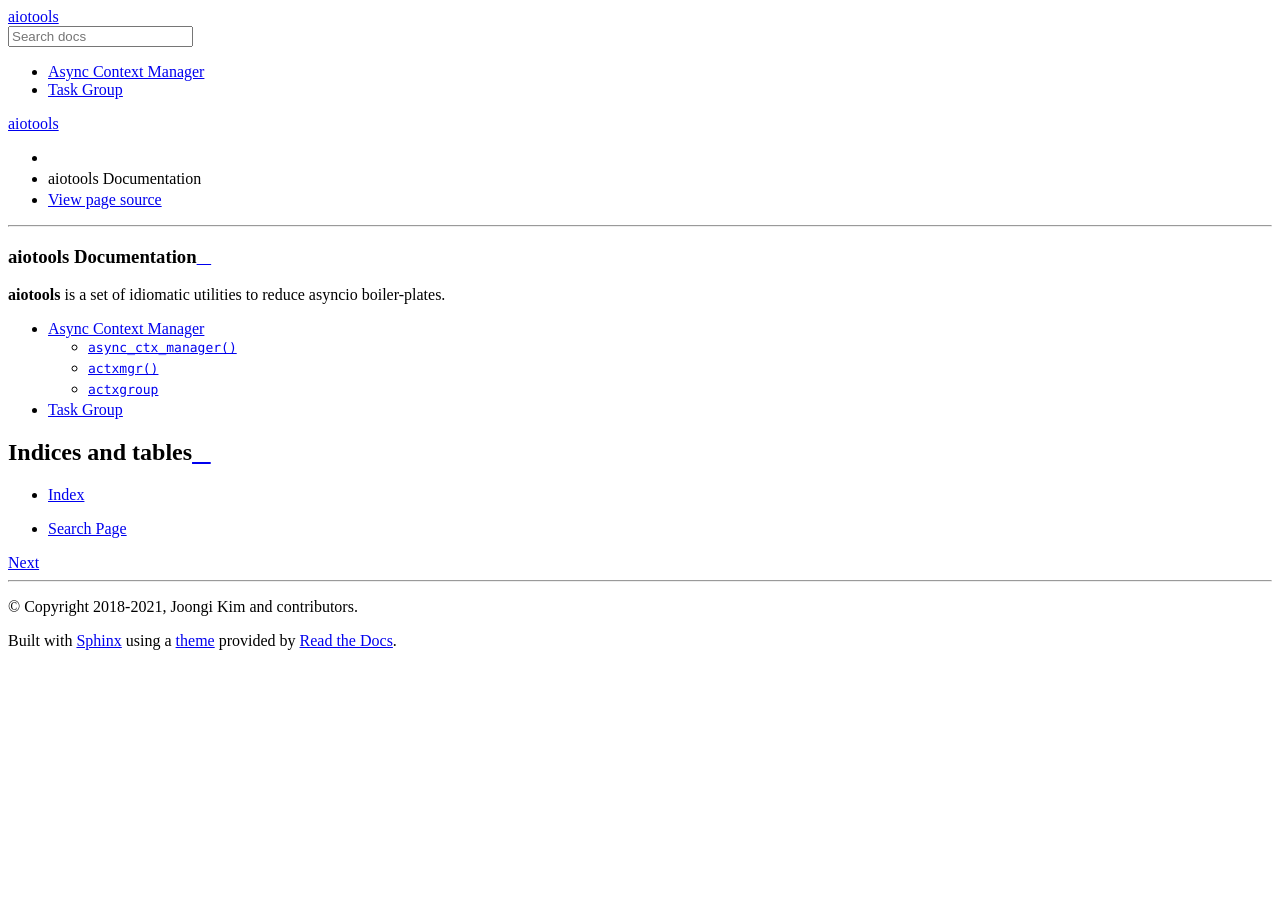
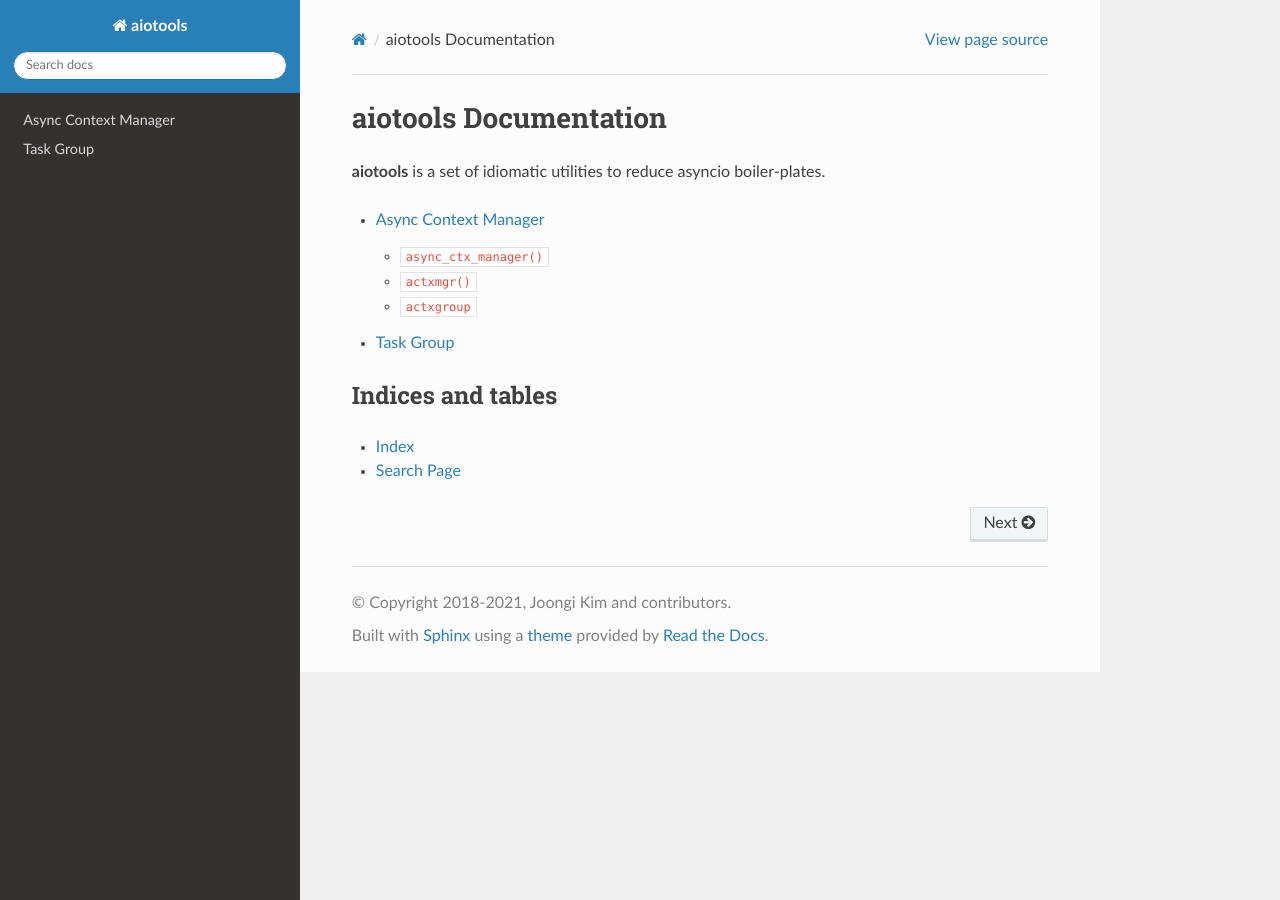
Before and after one commit to achimnol/aiotools, a Sphinx documentation site: the page built from docs/index.rst, in a window 1280 px wide. Built offline with Sphinx 7.4.7 and the Read the Docs theme 2.0.0, drawn with Linux system fonts in a browser that asks for light colours; pages that are not in the unit, such as notebooks, are missing from menus; the version number could not be read and is left out.

Commit message:
docs: Fix the theme
* Overriding `html_context.css_files` in conf.py makes all theme-defined
  styles to go away. (Maybe it is a behavior changed in recent Sphinx
  versions...)
* Migrate to the RTD (read-the-docs) theme as its 1.0 version has been
  released.
* Remove the sphinx-autodoc-typehints extension as the functionality
  is now included in the autodoc extension.

```diff
--- a/docs/_static/custom.css
+++ b/docs/_static/custom.css
@@ -1,80 +1 @@
-#left-column {
-    padding: 20px;
-}
-/* override table width restrictions */
-.wy-table-responsive table td, .wy-table-responsive table th {
-    white-space: normal;
-}
-
-.wy-table-responsive {
-    margin-bottom: 24px;
-    max-width: 100%;
-    overflow: visible;
-}
-
-.rst-content .footnote-reference, .rst-content .citiation-reference {
-    font-size: 80%;
-    line-height: 1.0;
-}
-
-.rst-content .versionchanged p {
-    font-size: inherit;
-}
-.rst-content .versionmodified {
-    color: #849c9c;
-    font-style: italic;
-    font-weight: bold;
-    font-size: inherit;
-}
-
-td > p, td > ul {
-    margin: 0 0 8px 0;
-    font-size: inherit;
-}
-td > p:last-child, td > ul:last-child {
-    margin: 0 !important;
-}
-
-li p, td p {
-    font-size: inherit;
-}
-
-th.field-name, td.field-body {
-    padding: 8px 16px !important;
-}
-
-code, .code, .pre, tt {
-    font-family: Menlo, Monaco, Consolas, "DejaVu Sans Mono", "Roboto Mono", "Bitstream Vera Sans Mono", monospace !important;
-    font-size: 13px !important;
-}
-
-.docutils.literal {
-    /*padding: 1px 2px;*/
-    background: none;
-    border: 0px none;
-    padding: 0;
-}
-
-.highlight pre {
-    font-family: Menlo, Monaco, Consolas, "DejaVu Sans Mono", "Roboto Mono", "Bitstream Vera Sans Mono", monospace !important;
-    font-size: 12px !important;
-}
-
-.rst-content table ul,
-.rst-content .admonition ul,
-.rst-content table ol,
-.rst-content .admonition ol
-{
-    line-height: inherit !important;
-    /*margin-top: 8px !important;
-    margin-bottom: 8px !important;*/
-}
-
-.rst-content li {
-    margin-bottom: 3px !important;
-}
-
-.admonition p, .admonition div {
-    line-height: 1.2;
-    margin-bottom: 12px;
-}
+/* unused */
--- a/docs/conf.py
+++ b/docs/conf.py
@@ -128,10 +128,6 @@ html_static_path = ['_static']
 # refs: http://alabaster.readthedocs.io/en/latest/installation.html#sidebars
 #html_sidebars = {}
 
-html_context = {
-    'css_files': ['_static/custom.css'],
-}
-
 
 # -- Options for HTMLHelp output ------------------------------------------
 
```
